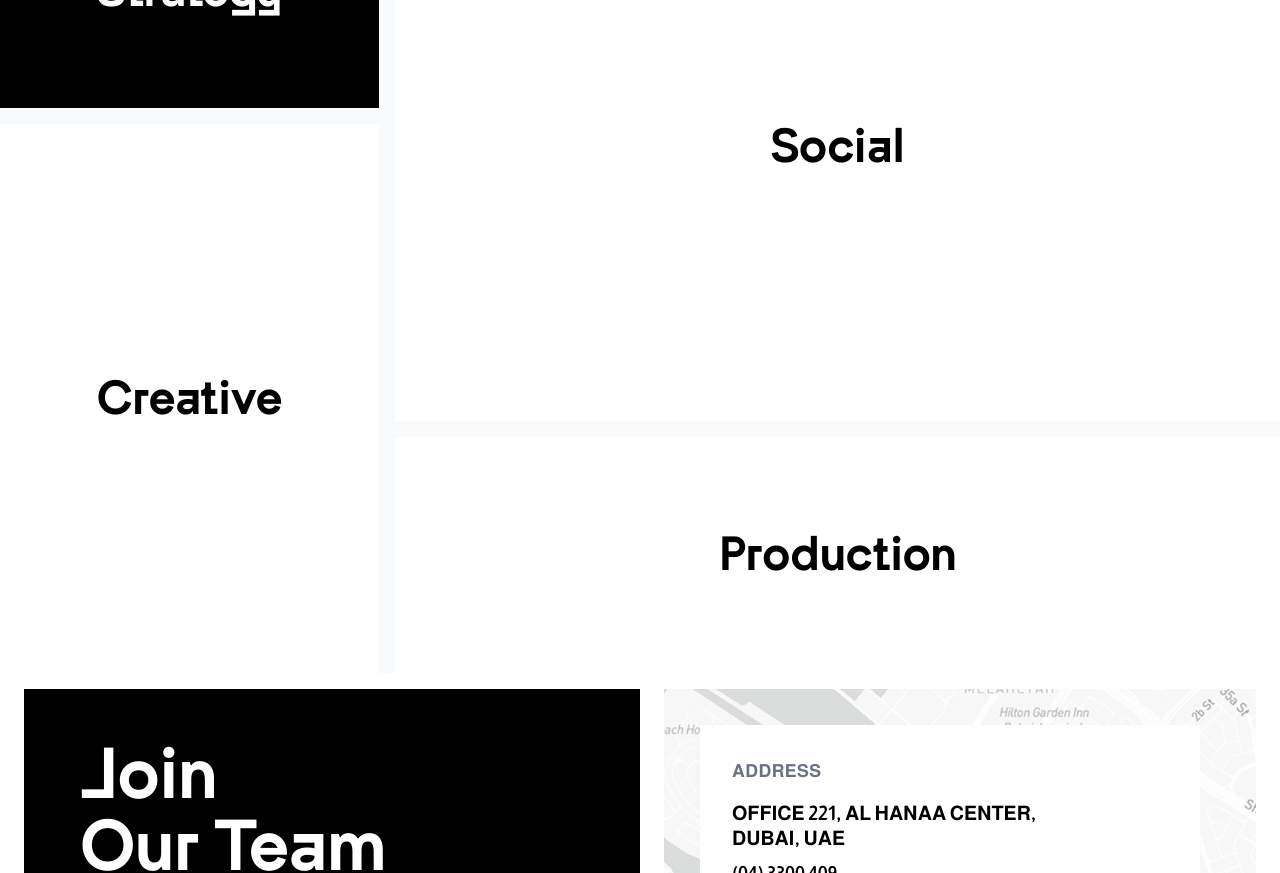
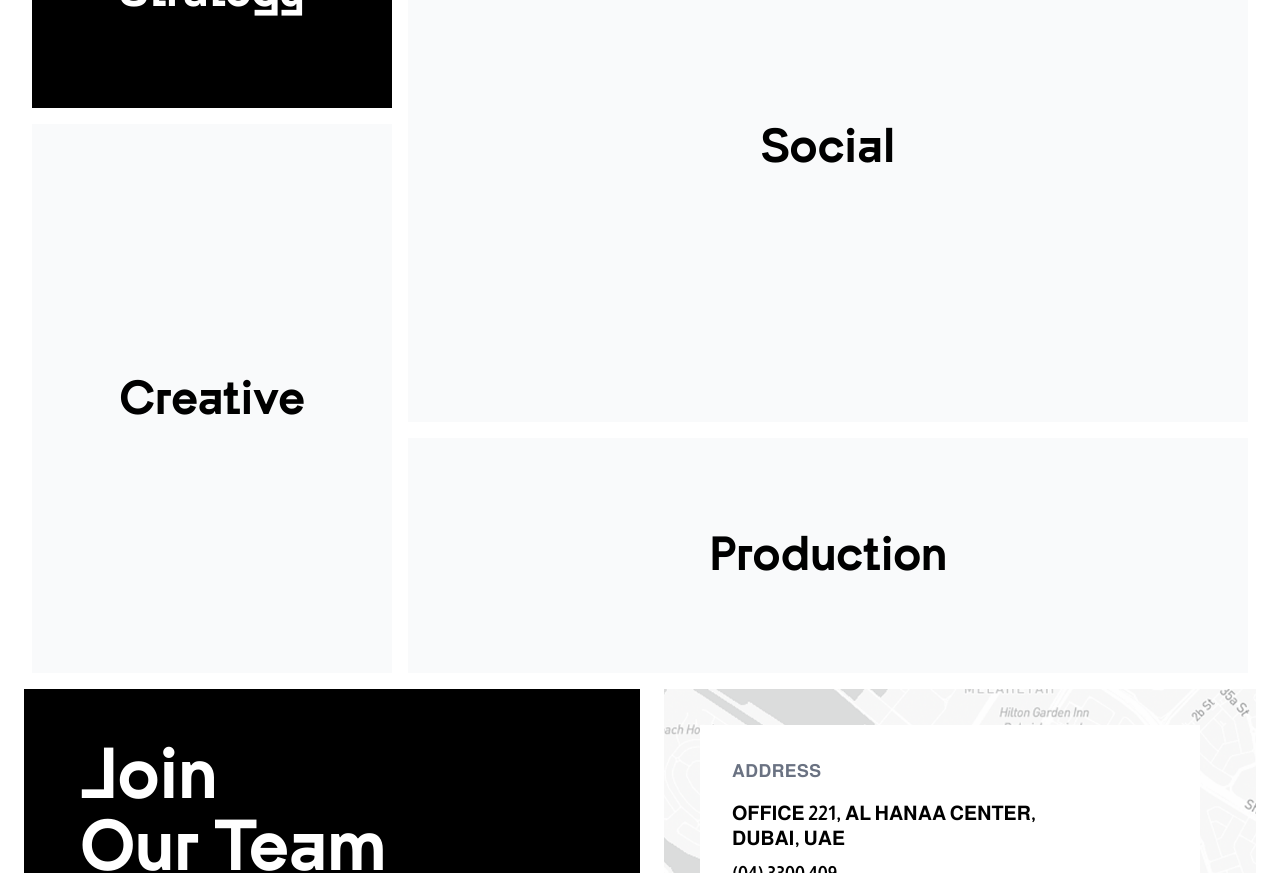
Before and after one commit to humansaucer/Infocus-fe, a Next.js app: page /team in a window 1280 px wide. Shown: the part 1400-2273 px from the top of the page. Built offline with nearby package versions, Linux system fonts and the light colour scheme.

Commit message:
font color and size fixes

```diff
--- a/components/team/MembersSection.js
+++ b/components/team/MembersSection.js
@@ -194,18 +194,19 @@ const MembersSection = () => {
             const fontSize = getResponsiveFontSize(title, position.size);
 
             return (
+            // Replace the circle div in renderCircles function with this:
 <div
   key={index}
   className={`absolute ${
     position.size
-                } rounded-full flex items-center justify-center text-center cursor-pointer transition-all duration-500 ease-out transform ${
+  } rounded-full flex items-center justify-center text-center cursor-pointer transition-all duration-300 ease-in-out ${
     hoveredTitle === index
       ? isMobile
         ? "bg-green-500 text-white scale-105 shadow-lg"
-                      : "bg-green-500 text-white scale-110 shadow-lg"
+        : "bg-green-500 text-black scale-110 shadow-lg border-2 border-green-500"
       : isMobile
       ? "bg-green-400 text-white hover:bg-green-500 shadow-md"
-                    : "bg-white text-gray-800 hover:bg-green-500 hover:text-white border-2 border-gray-200 hover:border-green-500 shadow-md hover:shadow-lg"
+      : "bg-white text-black hover:bg-green-500 hover:text-black border-2 border-gray-200 hover:border-green-500 shadow-md hover:shadow-lg hover:scale-110"
   }`}
   style={{
     top: position.top,
@@ -220,7 +221,7 @@ const MembersSection = () => {
   onMouseEnter={() => handleTitleHover(index)}
   onMouseLeave={handleTitleLeave}
 >
-                <span className={`font-medium ${fontSize} leading-tight text-center px-1 md:px-2 lg:px-2`}>
+  <span className={`font-bold ${fontSize} leading-tight text-center px-1 md:px-2 lg:px-2`}>
     {title}
   </span>
 </div>
@@ -282,10 +283,10 @@ const MembersSection = () => {
       </div>
 
       {/* Main Grid Layout */}
-      <div className="w-full flex-1">
+      <div className="bg-white w-full flex-1">
         {/* Desktop Layout - Custom Grid with no gaps */}
-        <div className="hidden lg:block h-screen">
-          <div className="h-full w-full flex flex-row gap-4">
+        <div className="hidden lg:block h-screen ">
+          <div className="h-full w-full flex flex-row gap-4 px-8">
             {/* Top Row */}
             <div className="flex h-full flex-col w-[30%] gap-4">
               {/* Strategy Box - Top Left (30% width) */}
@@ -295,7 +296,7 @@ const MembersSection = () => {
 
               {/* Creative Box - Bottom Left (70% width) */}
               <div
-                className="bg-white h-[70vh] flex items-center justify-center relative cursor-pointer hover:bg-gray-50 transition-all duration-300 "
+                className="h-[70vh] flex items-center justify-center relative cursor-pointer bg-gray-50 hover:bg-gray-50 transition-all duration-300 "
                 onMouseEnter={() => handleDepartmentHover("creative")}
                 onMouseLeave={handleDepartmentLeave}
               >
@@ -312,7 +313,7 @@ const MembersSection = () => {
             <div className="flex h-full flex-col w-[70%] gap-4">
               {/* Social Box - Top Right (70% width) */}
               <div
-                className="bg-white h-[70vh] flex items-center justify-center relative cursor-pointer hover:bg-gray-50 transition-all duration-300 "
+                className=" h-[70vh] flex items-center justify-center relative cursor-pointer bg-gray-50 hover:bg-gray-50 transition-all duration-300 "
                 onMouseEnter={() => handleDepartmentHover("social")}
                 onMouseLeave={handleDepartmentLeave}
               >
@@ -323,7 +324,7 @@ const MembersSection = () => {
               </div>
               {/* Production Box - Bottom Right (30% width) */}
               <div
-                className="bg-white h-[30vh] flex items-center justify-center relative cursor-pointer hover:bg-gray-50 transition-all duration-300 "
+                className="h-[30vh] flex items-center justify-center relative cursor-pointer bg-gray-50 hover:bg-gray-50 transition-all duration-300 "
                 onMouseEnter={() => handleDepartmentHover("production")}
                 onMouseLeave={handleDepartmentLeave}
               >
```
Lines whose indentation alone changed are shown as unchanged.
